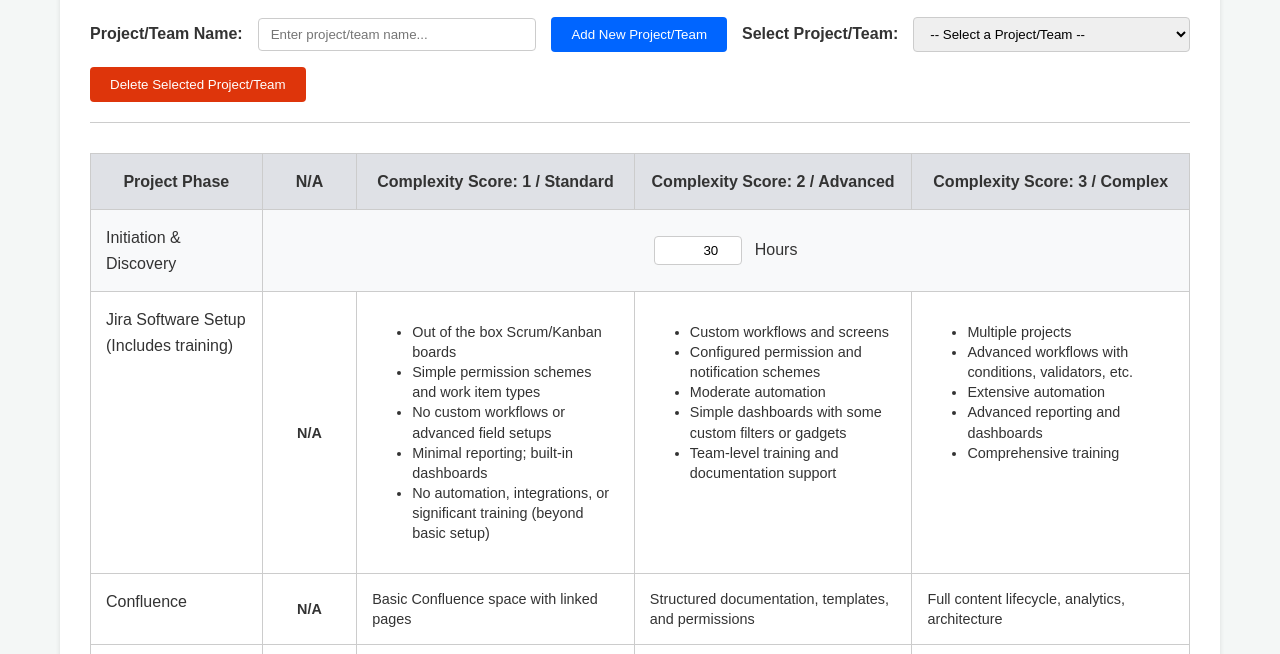
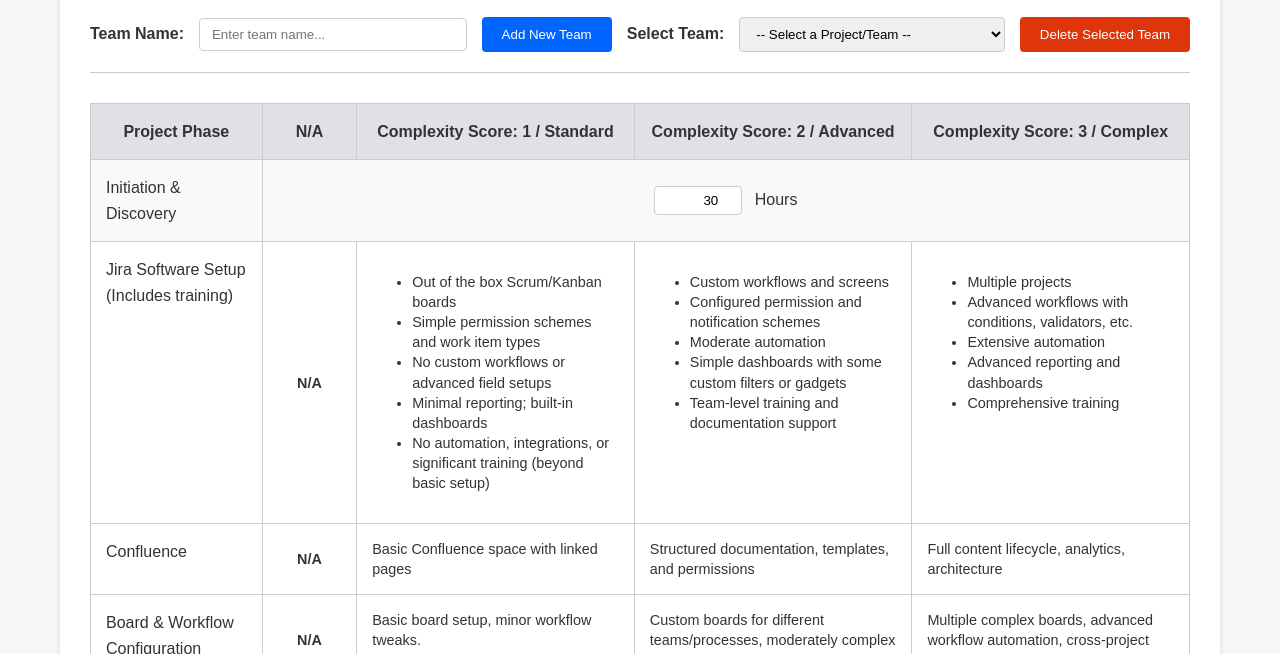
Before and after one commit to arutt99/Atlassian-pricing-estimator, a plain HTML site: page jira-software-estimator.html in a window 1280 px wide. Shown: the part 146-800 px from the top of the page. Drawn offline with Linux system fonts and the light colour scheme.

Commit message:
Update jira-software-estimator.html

```diff
--- a/jira-software-estimator.html
+++ b/jira-software-estimator.html
@@ -11,15 +11,15 @@
         <h1>Jira Software Implementation Estimator</h1>
 
         <div class="team-management">
-            <label for="team-name-input">Project/Team Name:</label>
-            <input type="text" id="team-name-input" placeholder="Enter project/team name...">
-            <button id="add-team-btn">Add New Project/Team</button>
+            <label for="team-name-input">Team Name:</label>
+            <input type="text" id="team-name-input" placeholder="Enter team name...">
+            <button id="add-team-btn">Add New Team</button>
 
-            <label for="team-select">Select Project/Team:</label>
+            <label for="team-select">Select Team:</label>
             <select id="team-select">
-                <option value="">-- Select a Project/Team --</option>
+                <option value="">-- Select a Team --</option>
             </select>
-            <button id="delete-team-btn">Delete Selected Project/Team</button>
+            <button id="delete-team-btn">Delete Selected Team</button>
         </div>
 
         <form id="estimator-form">
```
